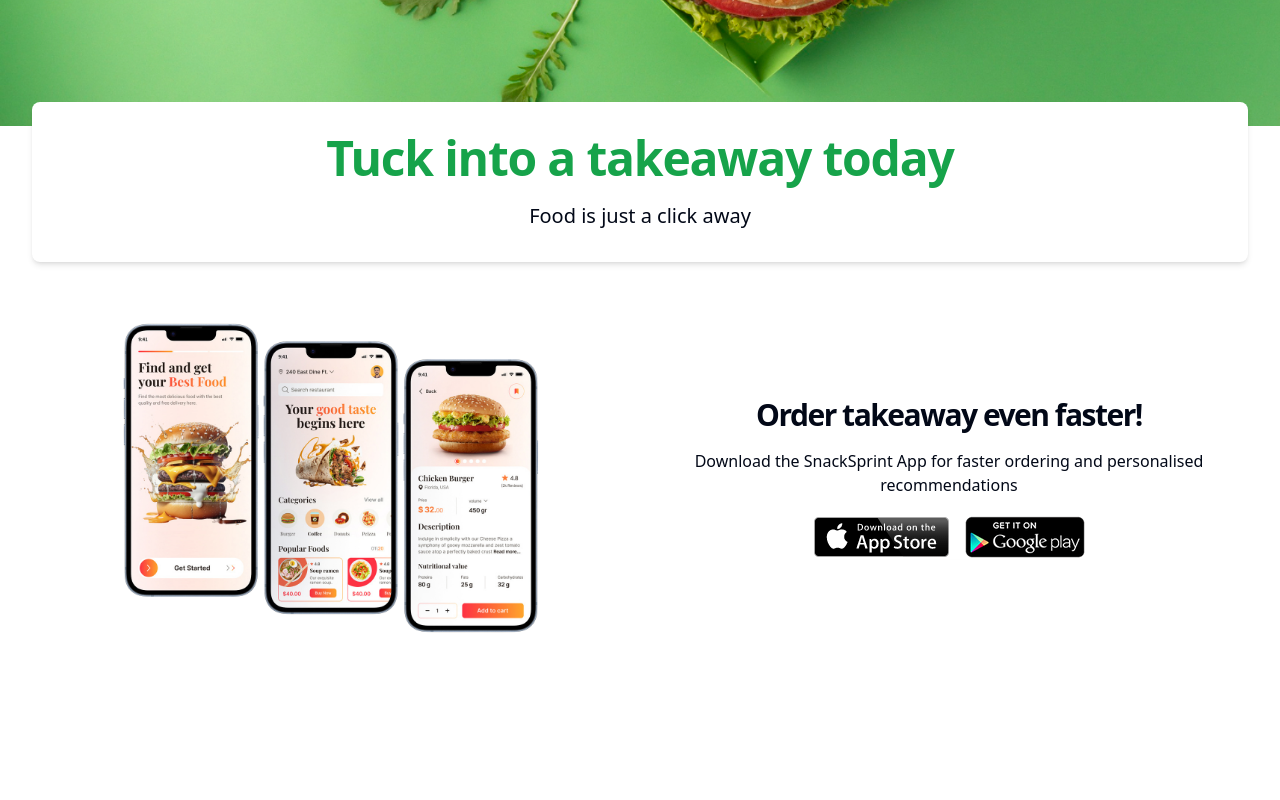
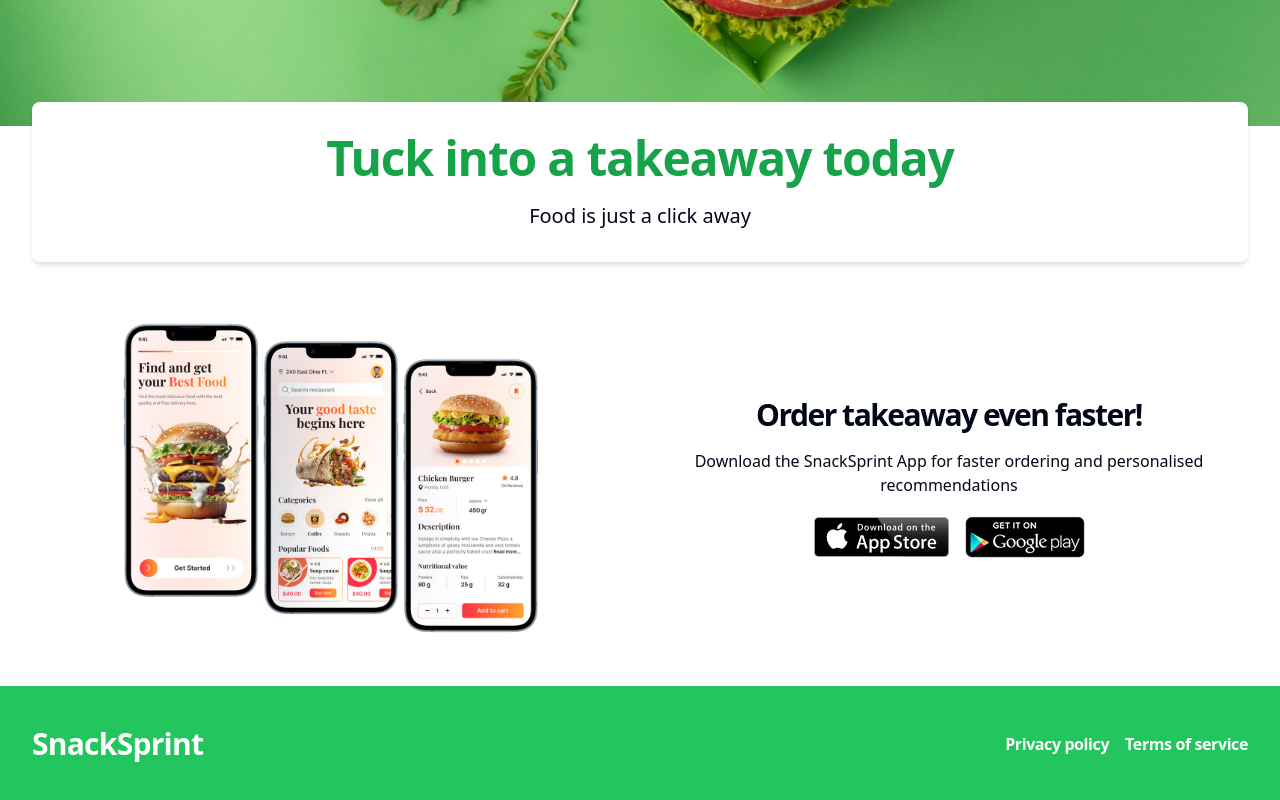
Before and after one commit to seb-art/SnackSprint, a React (Vite) app in the folder frontend/: page / in a window 1280 px wide. Shown: the part 572-1372 px from the top of the page. Before the commit the page ends 1258 px from the top, so only its background shows below. Built offline with nearby package versions, Linux system fonts and the light colour scheme.

Commit message:
added the Footer Component

```diff
--- /dev/null
+++ b/frontend/src/components/Footer.tsx
@@ -0,0 +1,17 @@
+function Footer() {
+  return (
+    <div className='bg-green-500 py-10'>
+      <div className='container mx-auto flex flex-col md:flex-row justify-between items-center'>
+        <span className='text-3xl text-white font-bold tracking-tight'>
+            SnackSprint
+        </span>
+        <span className='text-white font-bold tracking-tight flex gap-4'>
+            <span>Privacy policy</span>
+            <span>Terms of service</span>
+        </span>
+      </div>
+    </div>
+  )
+}
+
+export default Footer
--- a/frontend/src/layouts/layout.tsx
+++ b/frontend/src/layouts/layout.tsx
@@ -1,3 +1,4 @@
+import Footer from '@/components/Footer'
 import Header from '@/components/Header'
 import Hero from '@/components/Hero'
 
@@ -11,6 +12,7 @@
       <Header />
       <Hero />
       <div className='container mx-auto flex-1 py-10'>{children}</div>
+      <Footer />
     </div>
   )
 }
```
